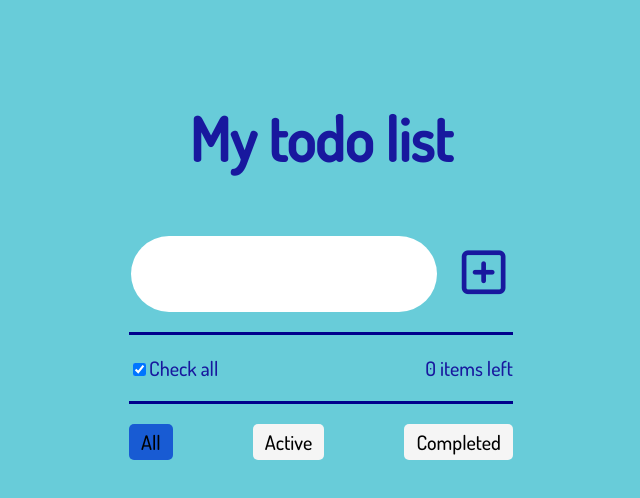
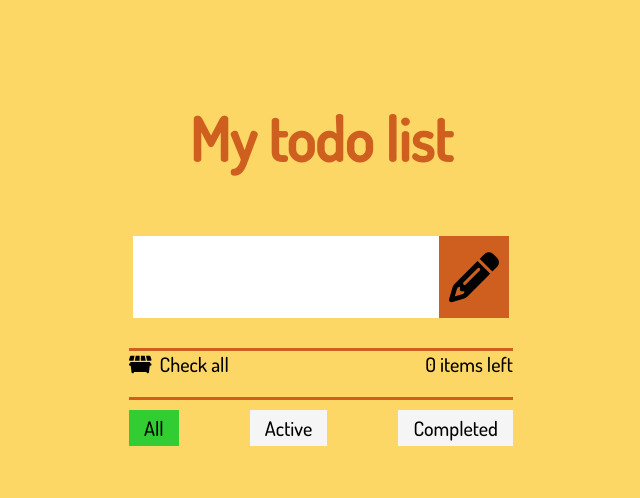
Before and after one commit to Deirdris/Todo, a Vue app: page / in a window 1280 px wide. Shown: the top 498 px of the page, without its empty margins (319-959 px from the left). Built offline with nearby package versions, Linux system fonts and the light colour scheme.

Commit message:
Redesign

```diff
--- a/src/assets/global.scss
+++ b/src/assets/global.scss
@@ -1,6 +1,6 @@
 body{
   margin: 0;
-  background: #68ccd9;
+  background: #fcd765;
 
 }
 html{
--- a/src/views/Home.vue
+++ b/src/views/Home.vue
@@ -6,15 +6,13 @@
 
     <div id="input">
       <input type="text" id="todo" v-model.trim="newTodo">
-      <button id="add" v-on:click="add"><i class="far fa-plus-square"></i></button>
+      <span id="add" v-on:click="add"><i class="fas fa-pencil-alt"></i></span>
     </div>
 
+   <div style="display: flex; flex-grow: 1;">
+
     <div id="todos" >
-      <div v-for="(todo,i) in todosFilter" :key="i" style="text-align: center; padding-bottom: 30px;">
-
-        <span style="padding-right: 20px;">
-         <input type="checkbox" id="done" v-model="todo.completed">
-        </span>
+      <div v-for="(todo,i) in todosFilter" :key="i" class="line">
 
        <span v-if="!todo.editing" class="todo-item-label" @dblclick="editTodo(todo)" :class="{completed : todo.completed}">
        {{todo.title}}
@@ -22,16 +20,26 @@
 
        <input v-else class="todo-item-edit" type="text" v-model="todo.title" @blur="doneEditing(todo)" @keyup.enter="doneEditing(todo)" @keyup.esc="cancelEditing(todo)">
 
-         <button id="remove" v-on:click="removeTodo(i)"><i class="fas fa-times"></i></button>
+        <span class="check" v-on:click="todoDone(todo)">
+          <i class="fas fa-check"></i>
+        </span>
+
+        <span class="trash" v-on:click="removeTodo(i)">
+          <i class="fas fa-trash-alt"></i>
+        </span>
 
       </div>
     </div>
+
+
+   </div>
 
     <div style="display: flex; align-items: center; justify-content: center">
 
       <div class="extras">
 
-        <label><input type="checkbox" :checked="!allDone" @change="checkAll">Check all</label>
+        <label><span class="checkedAll" @click="checkAll()"><i class="fas fa-dumpster" style="padding-right: 8px;"></i></span>Check all</label>
+<!--        <label><input type="checkbox" :checked="!allDone" @change="checkAll">Check all</label>-->
         <span>{{remaining}} items left</span>
 
       </div>
@@ -103,7 +111,10 @@ export default {
       todo.editing = false;
     },
     checkAll(){
-      this.todos.forEach(todo => todo.completed = event.target.checked)
+      this.todos.forEach(todo => todo.completed = !todo.completed)
+    },
+    todoDone(todo){
+      todo.completed = !todo.completed;
     }
 
 
@@ -132,19 +143,18 @@ export default {
 <style lang="scss">
 
  .home{
-
  }
 
  #name{
 
    display: flex;
    justify-content: center;
-   align-content: center;
+   align-items: center;
 
    h3{
      font-family: 'Dosis', sans-serif;
      font-size: 60px;
-     color: #18189e;
+     color: #cf5f1f;
      padding-top: 40px;
    }
  }
@@ -157,12 +167,10 @@ export default {
     input{
       border-style: none;
       padding: 25px;
-      font-size: 20px;
+      font-size: 25px;
       width: 20%;
       font-family: 'Dosis', sans-serif;
-      border-radius: 40px;
-      color: #18189e;
-
+      color: black;
       &:focus{
         outline: none;
       }
@@ -172,9 +180,19 @@ export default {
      border: none;
      background: none;
      font-size: 50px;
-     color: #18189e;
+     color: black;
      cursor: pointer;
-     padding-left: 25px;
+     padding-right: 10px;
+     padding-left: 10px;
+     background: #cf5f1f;
+     display: flex;
+     align-items: center;
+     justify-content: center;
+
+     &:hover{
+       background: darken(#cf5f1f, 20%);
+     }
+
      &:focus{
        outline: none;
      }
@@ -183,31 +201,51 @@ export default {
 
  #todos{
    font-family: 'Dosis', sans-serif;
-   color: #18189e;
+   color: black;
    font-size: 30px;
-   padding-top: 20px;
-   font-weight: bold;
-   max-width: 20%;
+   padding-top: 30px;
+   //display: flex;
+   //flex-grow: 1;
+
    margin: 0 auto;
-   #remove{
-       cursor: pointer;
-       font-size: 20px;
-       border: none;
-       background: none;
-       color: #18189e;
-       &:focus{
-         outline: none;
-       }
+
+   .line{
+     padding-bottom: 30px;
+   }
+
+   .todo-item-label{
+     background: whitesmoke;
+     padding: 8px;
+   }
+
+   .check{
+     background: limegreen;
+     padding: 8px;
+     cursor: pointer;
+
+     &:hover{
+       background: darken(limegreen, 20%);
+     }
+   }
+
+   .trash{
+     background: red;
+     padding: 8px 10px 8px 10px;
+     cursor: pointer;
+
+     &:hover{
+       background: darken(red, 20%);
+     }
    }
  }
 
  .todo-item-edit{
    border-style: none;
-   padding: 25px;
-   font-size: 20px;
+   padding: 8px;
+   font-size: 30px;
+   margin-right: 15px;
    font-family: 'Dosis', sans-serif;
-   border-radius: 40px;
-   color: #18189e;
+   color: dimgrey;
    &:focus{
      outline: none;
    }
@@ -218,16 +256,25 @@ export default {
    color: dimgray;
  }
 
+ .checkedAll{
+   cursor: pointer;
+   color:black;
+
+   &:hover{
+     color: darkred;
+   }
+
+ }
+
  .extras{
    width: 30%;
    display: flex;
    align-items: center;
    justify-content: space-between;
    font-size: 20px;
-   border-top: 3px solid darkblue;
-   padding-top: 20px;
+   border-top: 3px solid #cf5f1f;
    margin-bottom: 20px;
-   color: #18189e;
+   color: black;
    font-family: 'Dosis', sans-serif;
 
    button{
@@ -235,13 +282,13 @@ export default {
      background-color: whitesmoke;
      appearance: none;
      border: none;
-     border-radius: 5px;
-     padding: 5px 12px 5px 12px;
+     padding: 5px 15px 5px 15px;
+     margin-top: 10px;
      font-family: 'Dosis', sans-serif;
      color: black;
 
      &:hover{
-       background: cornflowerblue;
+       background: lighten(limegreen, 20%);
      }
      &:focus{
        outline: none;
@@ -249,7 +296,7 @@ export default {
    }
 
    .active{
-     background: darken(cornflowerblue,20%);
+     background: limegreen;
    }
  }
 
```
